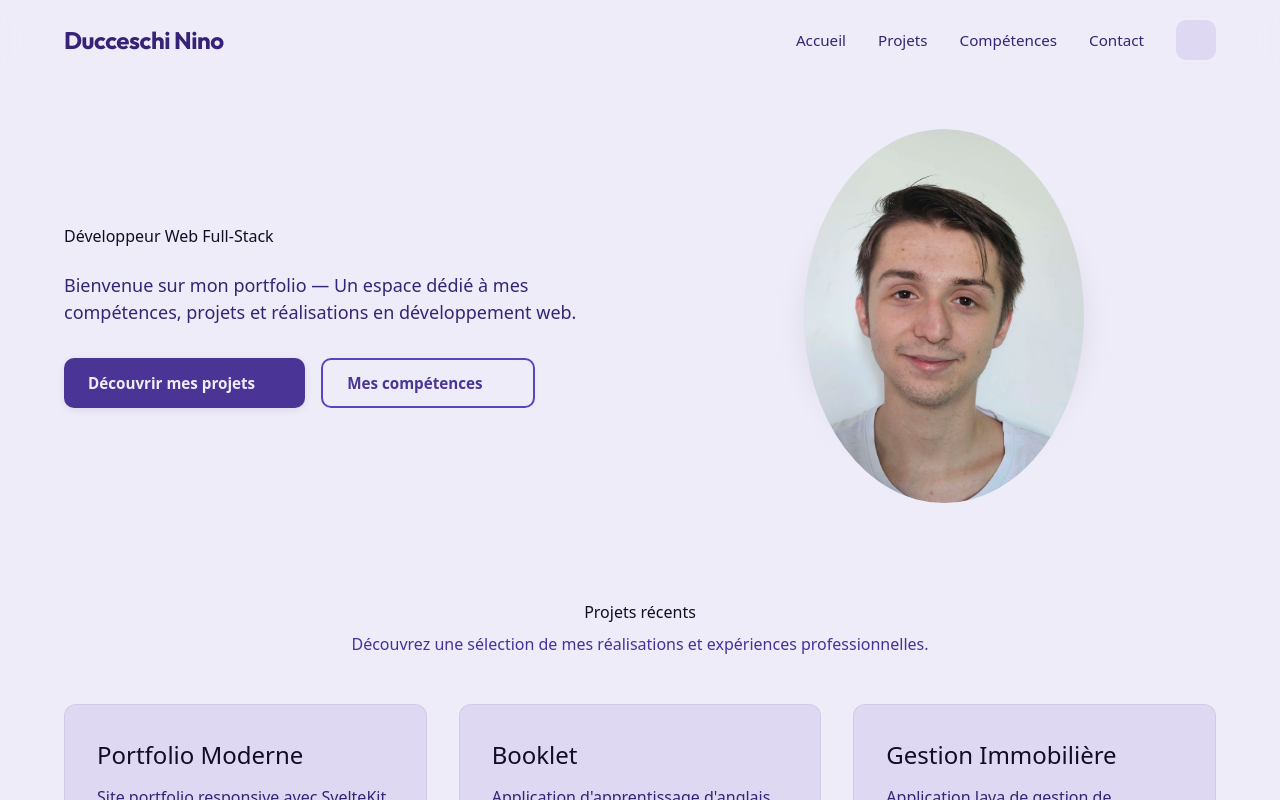
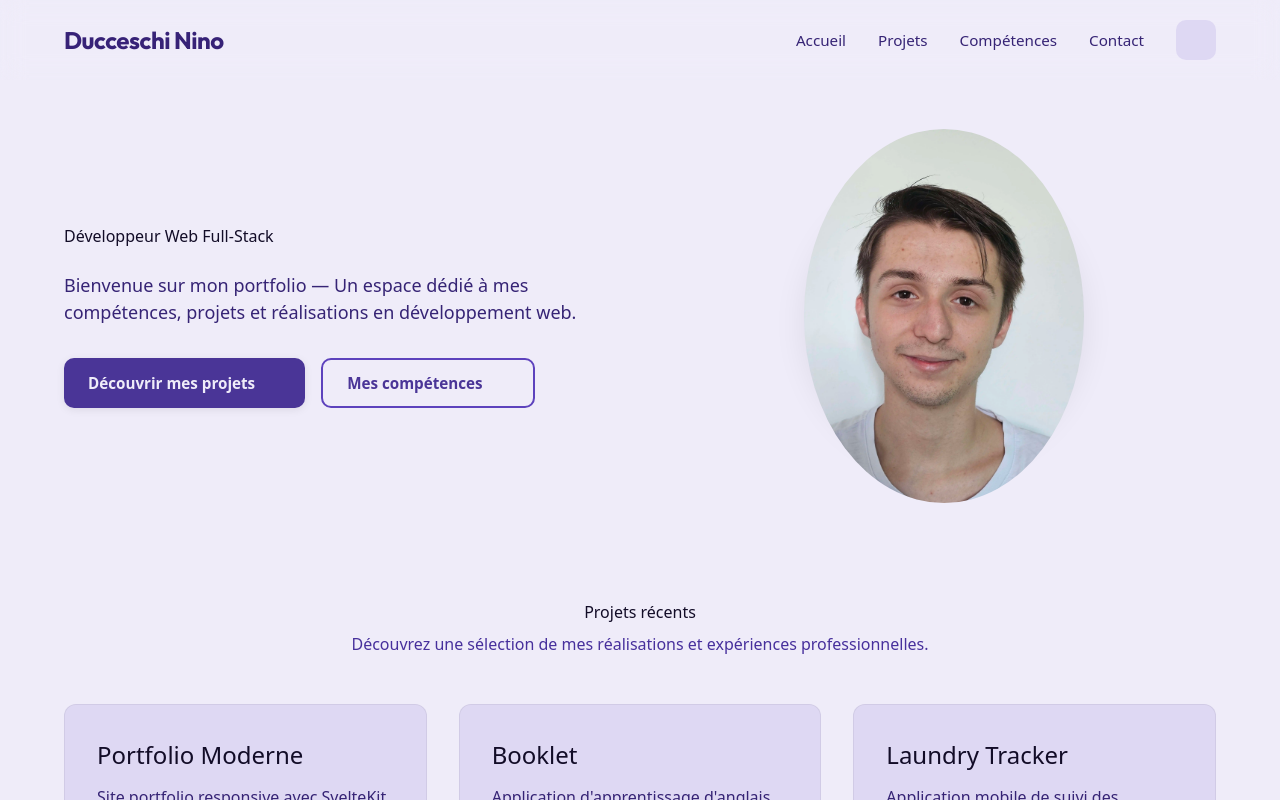
Before and after one commit to Zerlaxv1/portfolio, a SvelteKit app: page / in a window 1280 px wide. Shown: the top 800 px of the page. Built offline with nearby package versions, Linux system fonts and the light colour scheme; some icons are missing.

Commit message:
Refonte compétences PN : une compétence par projet en bannière, affichage date simplifié, tri par date

```diff
--- a/src/lib/components/ProjectCard.svelte
+++ b/src/lib/components/ProjectCard.svelte
@@ -13,18 +13,13 @@
 
 	<p class="card-description">{project.short}</p>
 
-	{#if project.pnCompetences && project.pnCompetences.length > 0}
-		<div class="card-competences">
-			<span class="competences-label">Compétences :</span>
-			<div class="competences-list">
-				{#each project.pnCompetences as competence}
-					{@const Icon = competence.icon}
-					<a href={resolve(`/competences/${competence.slug}`)} class="competence-badge">
-						<Icon width="14" height="14" />
-						<span>{competence.shortTitle}</span>
-					</a>
-				{/each}
-			</div>
+	{#if project.pnCompetence}
+		{@const Icon = project.pnCompetence.icon}
+		<div class="card-competence-banner">
+			<a href={resolve(`/competences/${project.pnCompetence.slug}`)} class="competence-banner">
+				<Icon width="20" height="20" />
+				<span>{project.pnCompetence.title}</span>
+			</a>
 		</div>
 	{/if}
 
@@ -104,48 +99,33 @@
 		flex-grow: 1;
 	}
 
-	.card-competences {
-		margin-bottom: 1rem;
-		padding-bottom: 1rem;
+	.card-competence-banner {
+		margin-bottom: 1.5rem;
+		padding-bottom: 1.5rem;
 		border-bottom: 1px solid hsl(var(--text-950) / 0.06);
 	}
 
-	.competences-label {
-		display: block;
-		font-size: 0.8rem;
-		font-weight: 600;
-		color: hsl(var(--text-600));
-		margin-bottom: 0.5rem;
-		text-transform: uppercase;
-		letter-spacing: 0.05em;
+	.competence-banner {
+		display: flex;
+		align-items: center;
+		gap: 0.75rem;
+		padding: 0.875rem 1.25rem;
+		background: linear-gradient(135deg, hsl(var(--primary-50)) 0%, hsl(var(--primary-100)) 100%);
+		color: hsl(var(--primary-700));
+		border-radius: 12px;
+		font-size: 0.95rem;
+		font-weight: 700;
+		text-decoration: none;
+		transition: all 0.3s ease;
+		border: 2px solid hsl(var(--primary-200));
+		box-shadow: 0 2px 8px rgba(0, 0, 0, 0.05);
 	}
 
-	.competences-list {
-		display: flex;
-		flex-wrap: wrap;
-		gap: 0.5rem;
-	}
-
-	.competence-badge {
-		display: inline-flex;
-		align-items: center;
-		gap: 0.375rem;
-		padding: 0.375rem 0.75rem;
-		background: hsl(var(--primary-50));
-		color: hsl(var(--primary-700));
-		border-radius: 9999px;
-		font-size: 0.75rem;
-		font-weight: 600;
-		text-decoration: none;
-		transition: all 0.2s ease;
-		border: 1px solid hsl(var(--primary-200));
-	}
-
-	.competence-badge:hover {
-		background: hsl(var(--primary-100));
-		border-color: hsl(var(--primary-300));
+	.competence-banner:hover {
+		background: linear-gradient(135deg, hsl(var(--primary-100)) 0%, hsl(var(--primary-200)) 100%);
+		border-color: hsl(var(--primary-400));
 		transform: translateY(-2px);
-		box-shadow: 0 4px 8px rgba(0, 0, 0, 0.1);
+		box-shadow: 0 6px 16px rgba(0, 0, 0, 0.12);
 	}
 
 	.card-skills {
@@ -185,12 +165,12 @@
 	@media (prefers-reduced-motion: reduce) {
 		.project-card,
 		.link-details,
-		.competence-badge {
+		.competence-banner {
 			transition: none;
 		}
 
 		.project-card:hover,
-		.competence-badge:hover {
+		.competence-banner:hover {
 			transform: none;
 		}
 	}
--- a/src/lib/data/projects.ts
+++ b/src/lib/data/projects.ts
@@ -32,7 +32,7 @@ export type Project = {
 	github?: string;
 	demo?: string;
 	skills?: Skill[]; // Compétences techniques (TypeScript, Svelte, etc.)
-	pnCompetences?: PNCompetence[]; // Compétences du Programme National
+	pnCompetence?: PNCompetence; // Compétence principale du Programme National
 	features?: ProjectFeature[];
 	screenshots?: { url: string; caption: string }[];
 	startDate?: Date;
@@ -40,7 +40,7 @@ export type Project = {
 	status?: 'En cours' | 'Terminé' | 'Archivé';
 };
 
-export const projects: Project[] = [
+const allProjects: Project[] = [
 	{
 		slug: 'portfolio-moderne',
 		title: 'Portfolio Moderne',
@@ -55,12 +55,7 @@ export const projects: Project[] = [
 			getSkill('vite'),
 			getSkill('phosphor')
 		].filter((skill): skill is Skill => skill !== undefined),
-		pnCompetences: [
-			getPNCompetence('realiser'),
-			getPNCompetence('optimiser'),
-			getPNCompetence('administrer'),
-			getPNCompetence('conduire')
-		].filter((comp): comp is PNCompetence => comp !== undefined),
+		pnCompetence: getPNCompetence('realiser'),
 		features: [
 			{ text: 'Thème dark/light avec persistance', icon: MoonIcon },
 			{ text: 'Design responsive (mobile-first)', icon: DeviceMobileIcon },
@@ -97,13 +92,8 @@ export const projects: Project[] = [
 			getSkill('phosphor'),
 			getSkill('vite')
 		].filter((skill): skill is Skill => skill !== undefined),
-		pnCompetences: [
-			getPNCompetence('realiser'),
-			getPNCompetence('gerer'),
-			getPNCompetence('collaborer'),
-			getPNCompetence('conduire')
-		].filter((comp): comp is PNCompetence => comp !== undefined),
-		startDate: new Date('2025-10-13'),
+		pnCompetence: getPNCompetence('realiser'),
+		endDate: new Date('2025-10-13'),
 		status: 'Terminé'
 	},
 	{
@@ -117,12 +107,7 @@ export const projects: Project[] = [
 			getSkill('sqlite'),
 			getSkill('junit')
 		].filter((skill): skill is Skill => skill !== undefined),
-		pnCompetences: [
-			getPNCompetence('realiser'),
-			getPNCompetence('gerer'),
-			getPNCompetence('collaborer')
-		].filter((comp): comp is PNCompetence => comp !== undefined),
-		startDate: new Date('2024-09-01'),
+		pnCompetence: getPNCompetence('realiser'),
 		endDate: new Date('2024-12-20'),
 		status: 'Terminé'
 	},
@@ -138,12 +123,7 @@ export const projects: Project[] = [
 			getSkill('html'),
 			getSkill('css')
 		].filter((skill): skill is Skill => skill !== undefined),
-		pnCompetences: [
-			getPNCompetence('realiser'),
-			getPNCompetence('gerer'),
-			getPNCompetence('conduire')
-		].filter((comp): comp is PNCompetence => comp !== undefined),
-		startDate: new Date('2024-02-01'),
+		pnCompetence: getPNCompetence('realiser'),
 		endDate: new Date('2024-05-30'),
 		status: 'Terminé'
 	},
@@ -156,12 +136,7 @@ export const projects: Project[] = [
 			getSkill('dart'),
 			getSkill('flutter')
 		].filter((skill): skill is Skill => skill !== undefined),
-		pnCompetences: [
-			getPNCompetence('realiser'),
-			getPNCompetence('conduire'),
-			getPNCompetence('collaborer')
-		].filter((comp): comp is PNCompetence => comp !== undefined),
-		startDate: new Date('2025-03-01'),
+		pnCompetence: getPNCompetence('realiser'),
 		endDate: new Date('2025-06-15'),
 		status: 'Terminé'
 	},
@@ -177,12 +152,7 @@ export const projects: Project[] = [
 			getSkill('html'),
 			getSkill('css')
 		].filter((skill): skill is Skill => skill !== undefined),
-		pnCompetences: [
-			getPNCompetence('realiser'),
-			getPNCompetence('gerer'),
-			getPNCompetence('administrer'),
-			getPNCompetence('conduire')
-		].filter((comp): comp is PNCompetence => comp !== undefined),
+		pnCompetence: getPNCompetence('realiser'),
 		endDate: new Date('2025-03-25'),
 		status: 'Terminé'
 	},
@@ -194,11 +164,7 @@ export const projects: Project[] = [
 		skills: [
 			getSkill('c')
 		].filter((skill): skill is Skill => skill !== undefined),
-		pnCompetences: [
-			getPNCompetence('realiser'),
-			getPNCompetence('administrer'),
-			getPNCompetence('conduire')
-		].filter((comp): comp is PNCompetence => comp !== undefined),
+		pnCompetence: getPNCompetence('realiser'),
 		endDate: new Date('2025-01-16'),
 		status: 'Terminé'
 	},
@@ -210,11 +176,15 @@ export const projects: Project[] = [
 		skills: [
 			getSkill('c')
 		].filter((skill): skill is Skill => skill !== undefined),
-		pnCompetences: [
-			getPNCompetence('realiser'),
-			getPNCompetence('optimiser')
-		].filter((comp): comp is PNCompetence => comp !== undefined),
+		pnCompetence: getPNCompetence('realiser'),
 		endDate: new Date('2024-05-26'),
 		status: 'Terminé'
 	}
 ];
+
+// Trier les projets par date de fin (plus récent en premier)
+export const projects = allProjects.sort((a, b) => {
+	const dateA = a.endDate?.getTime() ?? 0;
+	const dateB = b.endDate?.getTime() ?? 0;
+	return dateB - dateA;
+});
--- a/src/routes/competences/+page.svelte
+++ b/src/routes/competences/+page.svelte
@@ -12,7 +12,7 @@
 
 	// Compter les projets par compétence
 	function getProjectCount(compSlug: string) {
-		return projects.filter((p) => p.pnCompetences?.some((c) => c.slug === compSlug)).length;
+		return projects.filter((p) => p.pnCompetence?.slug === compSlug).length;
 	}
 </script>
 
--- a/src/routes/competences/[slug]/+page.ts
+++ b/src/routes/competences/[slug]/+page.ts
@@ -14,7 +14,7 @@ export const load: PageLoad = ({ params }) => {
 
 	// Filtrer les projets qui illustrent cette compétence
 	const relatedProjects = projects.filter((project) =>
-		project.pnCompetences?.some((c) => c.slug === params.slug)
+		project.pnCompetence?.slug === params.slug
 	);
 
 	return {
--- a/src/routes/projets/[slug]/+page.svelte
+++ b/src/routes/projets/[slug]/+page.svelte
@@ -12,21 +12,14 @@
 	const project = $derived(data.project);
 
 	const formattedDate = $derived(() => {
-		if (!project.startDate) return null;
+		if (!project.endDate) return null;
 
 		const formatter = new Intl.DateTimeFormat('fr-FR', {
 			year: 'numeric',
 			month: 'long'
 		});
 
-		const start = formatter.format(project.startDate);
-
-		if (!project.endDate) {
-			return `Depuis ${start}`;
-		}
-
-		const end = formatter.format(project.endDate);
-		return `${start} — ${end}`;
+		return formatter.format(project.endDate);
 	});
 </script>
 
@@ -39,6 +32,19 @@
 	<div class="project-header">
 		<h1>{project.title}</h1>
 		<p class="project-tagline">{project.short}</p>
+
+		{#if project.pnCompetence}
+			{@const Icon = project.pnCompetence.icon}
+			<div class="competence-banner-wrapper">
+				<a href={resolve(`/competences/${project.pnCompetence.slug}`)} class="competence-banner">
+					<Icon width="24" height="24" />
+					<div class="competence-content">
+						<span class="competence-label">Compétence principale</span>
+						<span class="competence-title">{project.pnCompetence.title}</span>
+					</div>
+				</a>
+			</div>
+		{/if}
 
 		<div class="project-meta">
 			{#if formattedDate}
@@ -165,7 +171,56 @@
 	.project-tagline {
 		font-size: 1.25rem;
 		color: hsl(var(--text-700));
-		margin-bottom: 1.5rem;
+		margin-bottom: 2rem;
+	}
+
+	.competence-banner-wrapper {
+		margin-bottom: 2rem;
+	}
+
+	.competence-banner {
+		display: flex;
+		align-items: center;
+		gap: 1rem;
+		padding: 1.25rem 1.5rem;
+		background: linear-gradient(135deg, hsl(var(--primary-50)) 0%, hsl(var(--primary-100)) 100%);
+		border: 2px solid hsl(var(--primary-200));
+		border-radius: 16px;
+		text-decoration: none;
+		transition: all 0.3s ease;
+		box-shadow: 0 4px 12px rgba(0, 0, 0, 0.06);
+	}
+
+	.competence-banner:hover {
+		background: linear-gradient(135deg, hsl(var(--primary-100)) 0%, hsl(var(--primary-200)) 100%);
+		border-color: hsl(var(--primary-400));
+		transform: translateY(-2px);
+		box-shadow: 0 8px 20px rgba(0, 0, 0, 0.1);
+	}
+
+	.competence-banner :global(svg) {
+		color: hsl(var(--primary-600));
+		flex-shrink: 0;
+	}
+
+	.competence-content {
+		display: flex;
+		flex-direction: column;
+		gap: 0.25rem;
+	}
+
+	.competence-label {
+		font-size: 0.75rem;
+		font-weight: 600;
+		text-transform: uppercase;
+		letter-spacing: 0.05em;
+		color: hsl(var(--primary-600));
+	}
+
+	.competence-title {
+		font-size: 1.125rem;
+		font-weight: 700;
+		color: hsl(var(--primary-700));
 	}
 
 	.project-meta {
```
